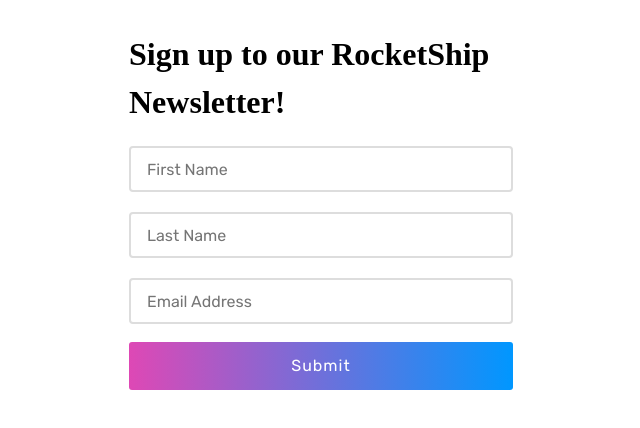
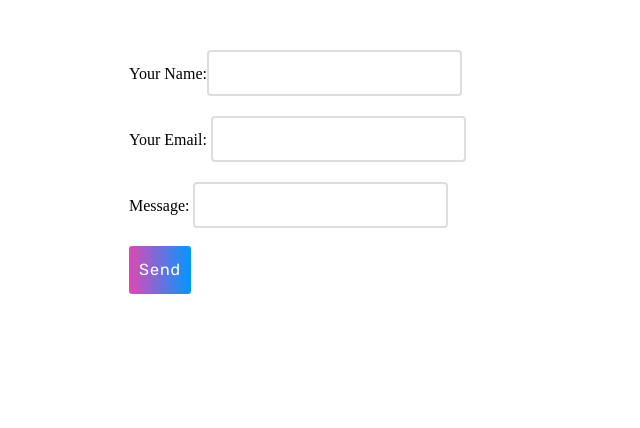
Before and after one commit to mrob4709/rocketship-newsletter, a Next.js app: page / in a window 1280 px wide. Shown: the top 428 px of the page, without its empty margins (319-959 px from the left). Built offline with nearby package versions, Linux system fonts and the light colour scheme.

Commit message:
moved to an html form

```diff
--- a/pages/index.js
+++ b/pages/index.js
@@ -14,34 +14,44 @@
       </Head>
       <form
         className="form"
+        name="rocketshipform"
         action="/success"
-        name="rocketshipform"
         method="POST"
         data-netlify="true"
       >
-        <h1>Sign up to our RocketShip Newsletter!</h1>
         <input
-          type="text"
           className="form-field"
-          placeholder="First Name"
-          onChange={(e) => setFirstName(e.target.value)}
-          value={firstName}
+          type="hidden"
+          name="form-name"
+          value="contact"
         />
-        <input
-          type="text"
-          className="form-field"
-          placeholder="Last Name"
-          onChange={(e) => setLastName(e.target.value)}
-          value={lastName}
-        />
-        <input
-          type="email"
-          className="form-field"
-          placeholder="Email Address"
-          onChange={(e) => setEmail(e.target.value)}
-          value={email}
-        />
-        <input type="submit" value="Submit" className="submit-btn" />
+        <p>
+          <label htmlFor="yourname">Your Name:</label>
+          <input className="form-field" type="text" name="name" id="yourname" />
+        </p>
+        <p>
+          <label htmlFor="youremail">Your Email: </label>{" "}
+          <input
+            className="form-field"
+            type="email"
+            name="email"
+            id="youremail"
+          />
+        </p>
+        <p>
+          <label htmlFor="yourmessage">Message: </label>
+          <input
+            className="form-field"
+            type="text"
+            name="message"
+            id="yourmessage"
+          ></input>
+        </p>
+        <p>
+          <button className="submit-btn" type="submit">
+            Send
+          </button>
+        </p>
       </form>
     </div>
   );
```
